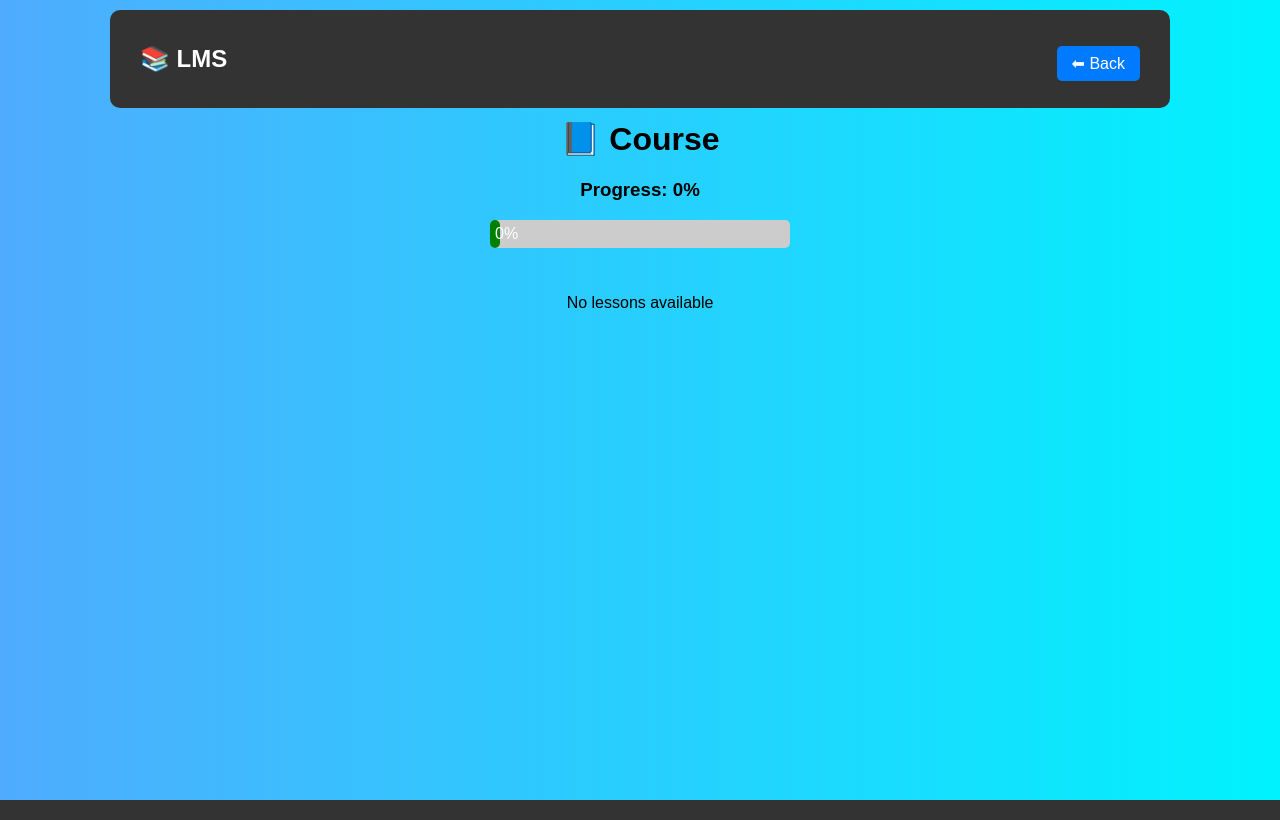
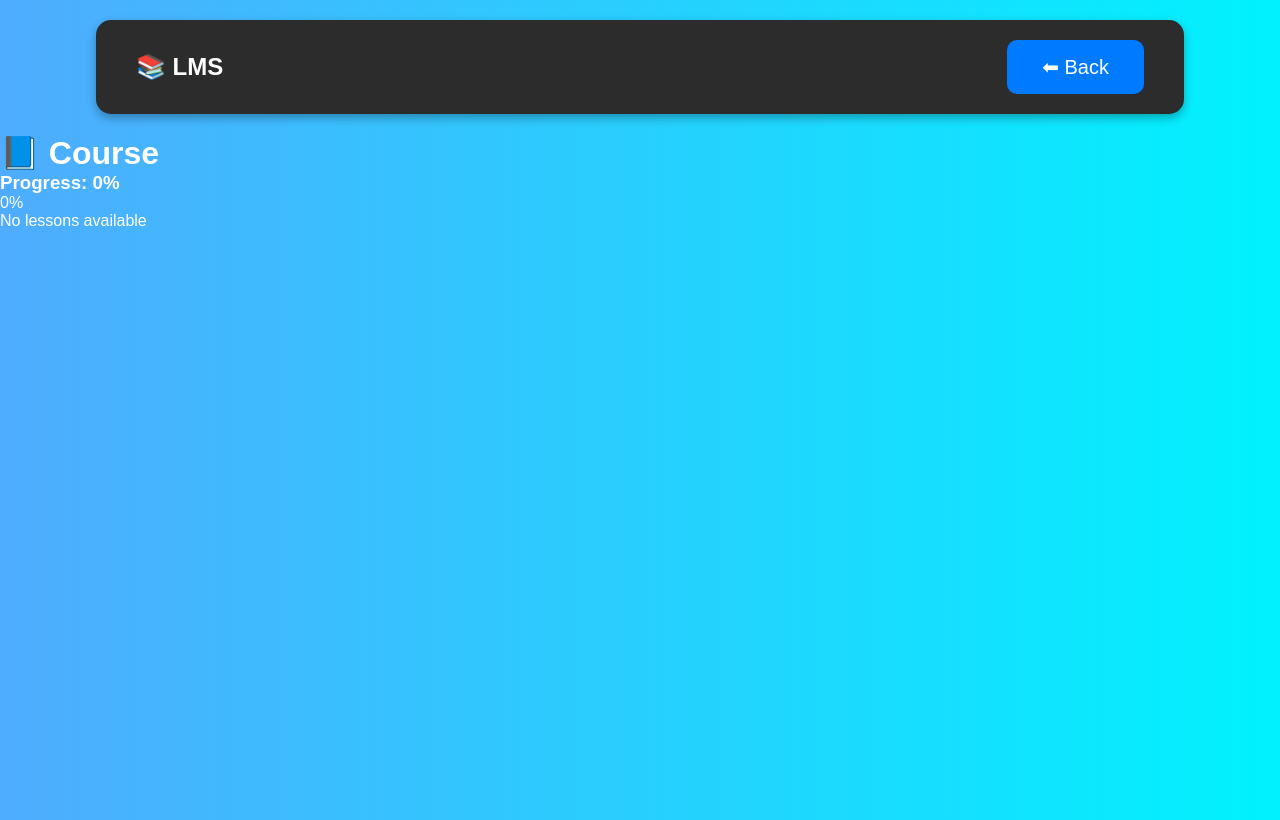
Before and after one commit to lakshmijuturu2511/LMS_Project, a FastAPI app: page /course/1 in a window 1280 px wide. Run offline with FastAPI, Linux system fonts and the light colour scheme; the visitor is signed in with stand-in values (Sample User, id 1); data that the repository does not hold is empty.

Commit message:
Updated LMS homepage UI

```diff
--- a/main.py
+++ b/main.py
@@ -29,14 +29,13 @@
         db.close()
 
 
-# ---------------- HOME ----------------
 @app.get("/", response_class=HTMLResponse)
-def home():
-    return """
-    <h1>LMS Project</h1>
-    <a href='/register'>Register</a><br>
-    <a href='/login'>Login</a>
-    """
+def home(request: Request):
+
+    return templates.TemplateResponse(
+        "index.html",
+        {"request": request}
+    )
 
 
 # ---------------- REGISTER ----------------
--- a/static/style.css
+++ b/static/style.css
@@ -1,141 +1,90 @@
-body {
-    font-family: Arial;
-    background: linear-gradient(to right, #4facfe, #00f2fe);
+* {
     margin: 0;
+    padding: 0;
+    box-sizing: border-box;
 }
 
-/* FORM */
-.form-container {
-    width: 300px;
-    margin: 100px auto;
-    background: white;
-    padding: 30px;
-    border-radius: 10px;
-    text-align: center;
-    box-shadow: 0 5px 15px rgba(0,0,0,0.2);
+body {
+    font-family: Arial, sans-serif;
+    min-height: 100vh;
+    background: linear-gradient(to right, #4facfe, #00f2fe);
+    color: white;
 }
 
-input {
-    width: 100%;
-    padding: 10px;
-    margin: 10px 0;
-    border-radius: 5px;
-    border: 1px solid #ccc;
-}
+/* NAVBAR */
 
-button {
-    width: 100%;
-    padding: 10px;
-    background: #007bff;
-    color: white;
-    border: none;
-    border-radius: 5px;
-    cursor: pointer;
-}
+.navbar {
+    width: 85%;
+    margin: 20px auto;
 
-button:hover {
-    background: #0056b3;
-}
+    background: #2c2c2c;
 
-/* DASHBOARD */
-.container {
-    width: 80%;
-    margin: auto;
-    text-align: center;
-    margin-top: 120px;   /* adjust for navbar height */
-}
+    padding: 20px 40px;
 
-.courses {
-    display: flex;
-    gap: 20px;
-    justify-content: center;
-    margin-top: 30px;
-}
-
-.card {
-    background: white;
-    padding: 20px;
-    width: 200px;
-    border-radius: 10px;
-    box-shadow: 0 4px 8px rgba(0,0,0,0.1);
-}
-
-/* BUTTON */
-.btn {
-    display: inline-block;
-    margin-top: 10px;
-    padding: 8px 15px;
-    background: #007bff;
-    color: white;
-    text-decoration: none;
-    border-radius: 5px;
-}
-.navbar {
-    position: fixed;
-    top: 0;
-    left: 50%;
-    transform: translateX(-50%);   /* center horizontally */
-
-    width: 80%;                   /* 👈 control width here */
-    max-width: 1000px;           /* optional max limit */
+    border-radius: 15px;
 
     display: flex;
     justify-content: space-between;
     align-items: center;
 
-    padding: 15px 30px;
-    background: #333;
+    box-shadow: 0px 4px 10px rgba(0,0,0,0.3);
+}
+
+.logo {
+    font-size: 30px;
+    font-weight: bold;
+}
+
+.nav-links a {
+    color: white;
+    text-decoration: none;
+    margin-left: 20px;
+    font-size: 18px;
+    transition: 0.3s;
+}
+
+.nav-links a:hover {
+    color: #00f2fe;
+}
+
+/* HERO */
+
+.hero {
+    text-align: center;
+    margin-top: 140px;
+    padding: 20px;
+}
+
+.hero h1 {
+    font-size: 65px;
+    margin-bottom: 25px;
+}
+
+.hero p {
+    font-size: 24px;
+    margin-bottom: 40px;
+}
+
+/* BUTTON */
+
+.btn {
+    background: #007bff;
     color: white;
 
-    border-radius: 10px;         /* 👈 makes it look nice */
-    margin-top: 10px;
+    padding: 15px 35px;
 
-    z-index: 1000;
+    border-radius: 10px;
+
+    text-decoration: none;
+
+    font-size: 20px;
+
+    display: inline-block;
+
+    transition: 0.3s;
 }
 
-.logout-btn {
-    margin-left: 15px;
-    padding: 6px 12px;
-    background: red;
-    color: white;
-    border-radius: 5px;
-    text-decoration: none;
+.btn:hover {
+    background: #0056b3;
+    transform: scale(1.05);
 }
-/* PROGRESS BAR */
-.progress-bar {
-    width: 300px;
-    background: #ccc;
-    border-radius: 5px;
-    margin: 10px auto;
-}
-
-.progress-fill {
-    background: green;
-    color: white;
-    text-align: center;
-    border-radius: 5px;
-    padding: 5px;
-}
-
-/* LESSONS */
-.lessons {
-    display: flex;
-    flex-wrap: wrap;
-    gap: 20px;
-    justify-content: center;
-    margin-top: 30px;
-}
-
-.lesson-card {
-    background: white;
-    padding: 15px;
-    width: 300px;
-    border-radius: 10px;
-    box-shadow: 0 4px 8px rgba(0,0,0,0.1);
-}
-
-.lesson-card iframe {
-    width: 100%;
-    height: 180px;
-    border-radius: 8px;
-}
```
Also changed, not shown: templates/index.html (added, +173 -0 lines).
